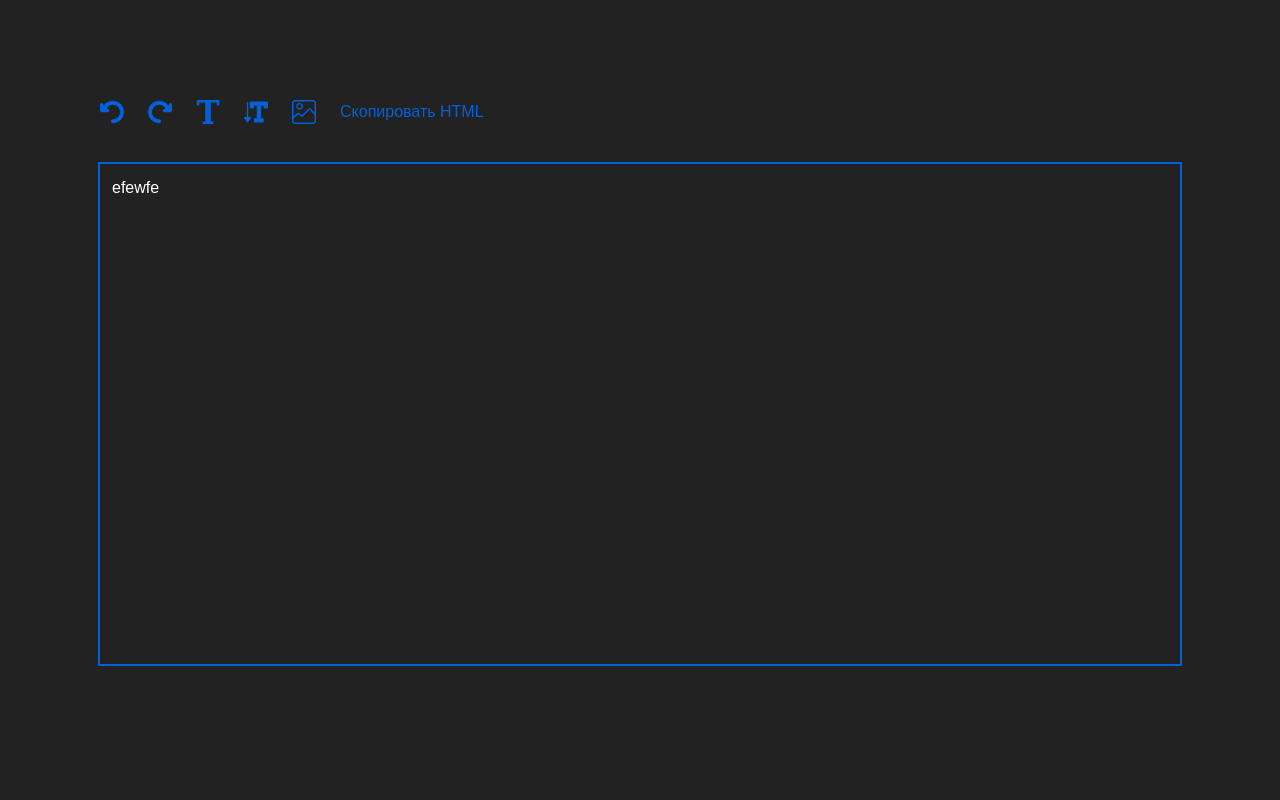
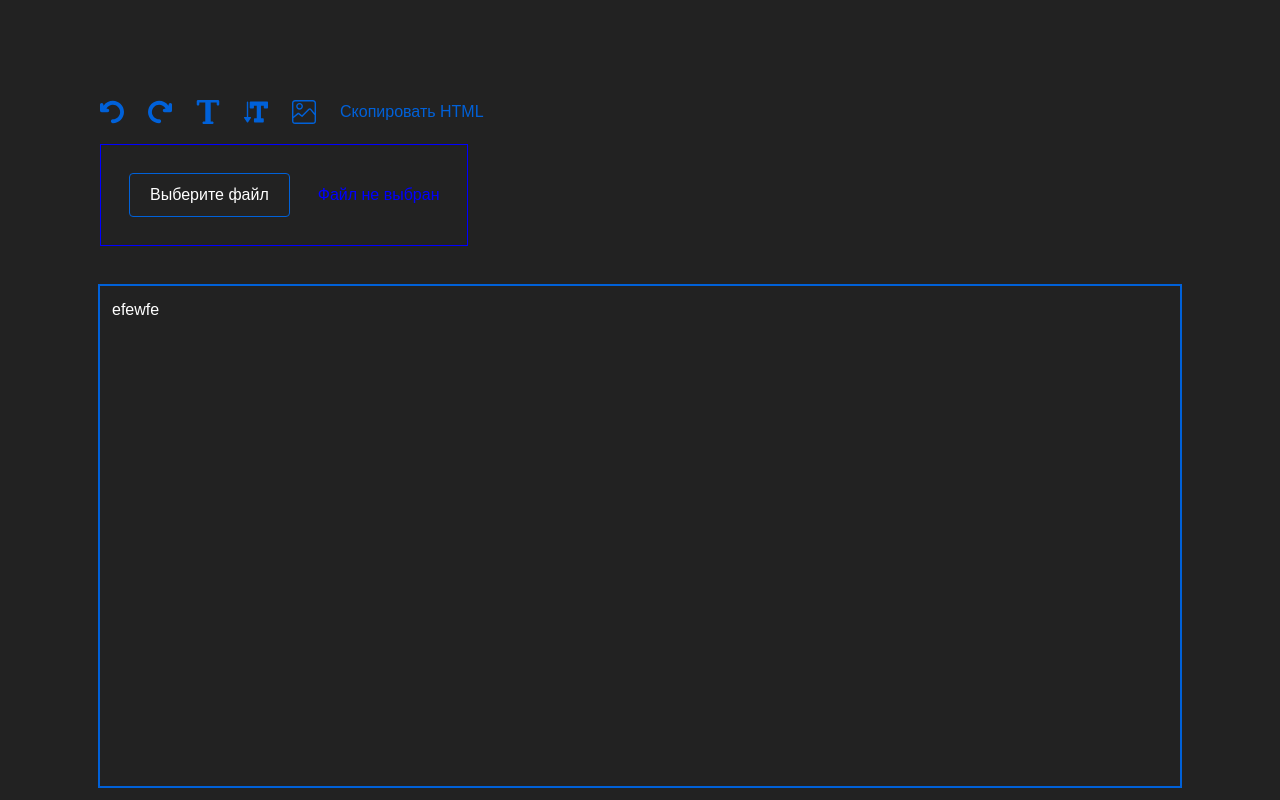
Before and after one commit to Manblax/wysiwyg, a Vue app: page / in a window 1280 px wide. Built offline with nearby package versions, Linux system fonts and the light colour scheme.

Commit message:
Добавить FileInput.vue

```diff
--- a/src/assets/css/main.css
+++ b/src/assets/css/main.css
@@ -37,7 +37,7 @@ input[type=number] {
 
 
 img {
-  max-width: 100%;
+  max-width: 400px;
   display: block;
 }
 
--- /dev/null
+++ b/src/components/FileInput.vue
@@ -0,0 +1,127 @@
+<template>
+  <div class="upload" style="margin-top: 20px;">
+    <input type="file" @change="onChange" name="file" ref="input" id="file"/>
+    <label for="file" class="button button--primary upload__button" ref="label">
+      Выберите файл
+    </label>
+    <span class="upload__caption">Файл не выбран</span>
+  </div>
+</template>
+
+<script>
+export default {
+  name: "FileInput",
+  data() {
+    return {
+      default: 'Выберите файл'
+    }
+  },
+  methods: {
+    onChange(event) {
+      let fileName = '';
+      if (this.$refs.input.files && this.$refs.input.files.length > 1) {
+        fileName = (
+          this.$refs.input.getAttribute('data-multiple-caption') || ''
+        )
+          .replace('{count}', this.$refs.input.files.length);
+      } else {
+        fileName = event.target.value.split('\\')
+          .pop();
+      }
+
+      if (fileName) {
+        this.$refs.label.nextElementSibling.innerHTML = fileName;
+      } else {
+        this.$refs.label.innerHTML = this.default;
+      }
+      this.$emit('change', event.target.files[0]);
+    }
+  }
+}
+</script>
+
+<style scoped>
+.button {
+  font-family: inherit;
+  font-size: 1rem;
+  line-height: 1.5;
+
+  display: inline-block;
+  padding: 9px 20px;
+  cursor: pointer;
+  transition-timing-function: ease;
+  transition-duration: .25s;
+  transition-property: background-color, border-color, box-shadow;
+  text-decoration: none;
+  border-radius: 4px;
+  margin: 0;
+  box-shadow: none;
+}
+
+.button--primary {
+  color: white;
+  border: 1px solid var(--action-element-color);
+  background-color: var(--action-element-color);
+}
+
+.button--primary:hover {
+  border-color: #0055bf;
+  outline: none;
+  background-color: #0055bf;
+}
+
+.button--primary:focus {
+  border-color: var(--action-element-color);
+  outline: none;
+  background-color: var(--action-element-color);
+  box-shadow: 0 0 0 3px rgba(0, 97, 217, .5);
+}
+
+.button--primary:active {
+  border-color: #004aa6;
+  background-color: #004aa6;
+  box-shadow: none;
+}
+
+[type='file'] {
+  position: absolute;
+  z-index: -1;
+  overflow: hidden;
+  width: 0;
+  height: 0;
+  opacity: 0;
+}
+
+[type='file']:focus + label,
+[type='file'].focus + label {
+  box-shadow: 0 0 0 3px rgba(0, 97, 217, .5);
+}
+
+[type='file'] + label * {
+  pointer-events: none;
+}
+
+.upload {
+  font-weight: 400;
+  display: inline-flex;
+  align-items: center;
+  margin-top: 8px;
+  padding: 28px;
+  color: blue;
+  border: 1px solid blue;
+  background-color: transparent;
+}
+
+.upload__button {
+  flex-shrink: 0;
+  margin-right: 28px;
+  background-color: transparent;
+}
+
+.upload__caption {
+  overflow: hidden;
+  white-space: nowrap;
+  text-overflow: ellipsis;
+}
+
+</style>
--- a/src/components/Wysiwig.vue
+++ b/src/components/Wysiwig.vue
@@ -30,17 +30,20 @@
         Скопировать HTML
       </Button>
     </div>
+    <FileInput @change="readFile"></FileInput>
     <div contenteditable class="editor" ref="editor">efewfe</div>
   </div>
 </template>
 
 <script>
 import Button from "@/components/Button";
+import FileInput from "@/components/FileInput";
 
 export default {
   name: "Wysiwig",
   components: {
-    Button
+    Button,
+    FileInput
   },
   methods: {
     heading() {
@@ -78,6 +81,12 @@ export default {
     },
     clear() {
       document.execCommand('clear');
+    },
+    readFile(file) {
+      const fileUrl = URL.createObjectURL(file);
+      this.$refs.editor.focus();
+      document.execCommand('insertImage', false, fileUrl);
+      console.log('fileUrl', fileUrl);
     }
   }
 }
```
